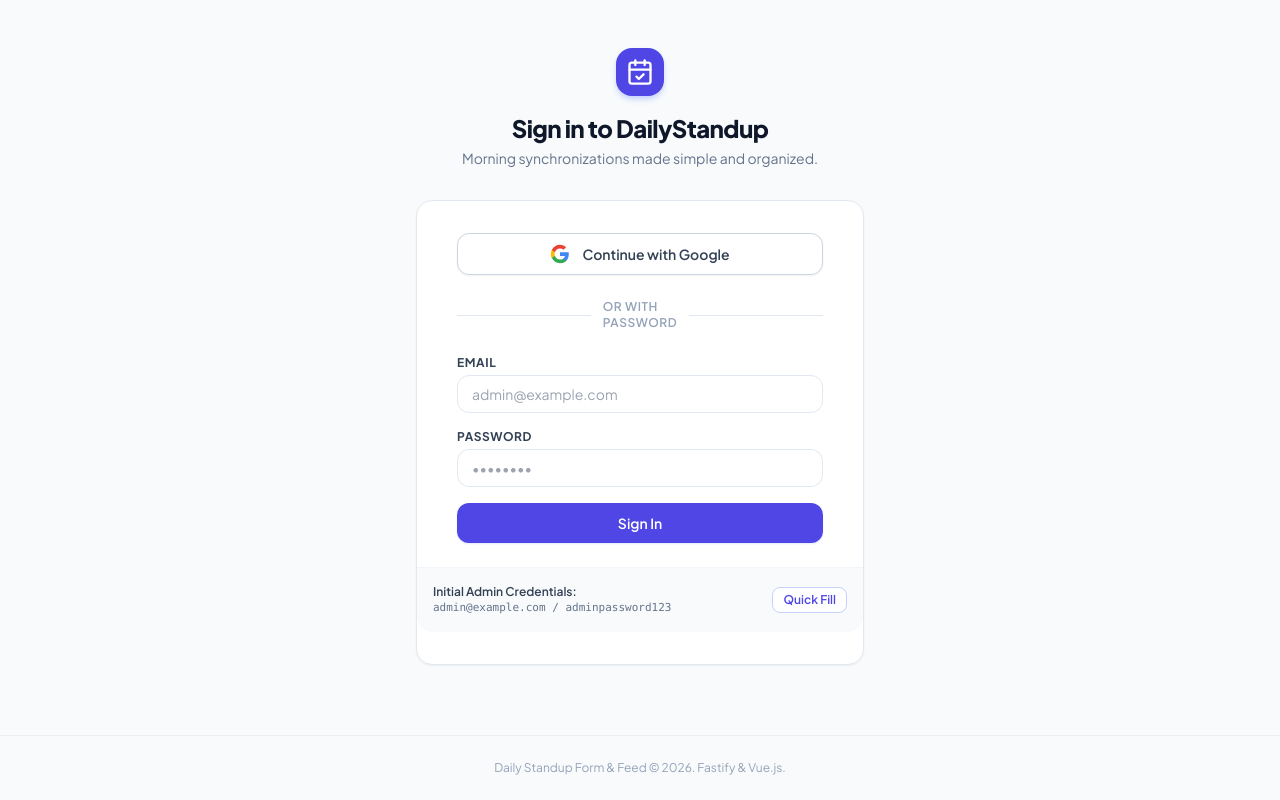
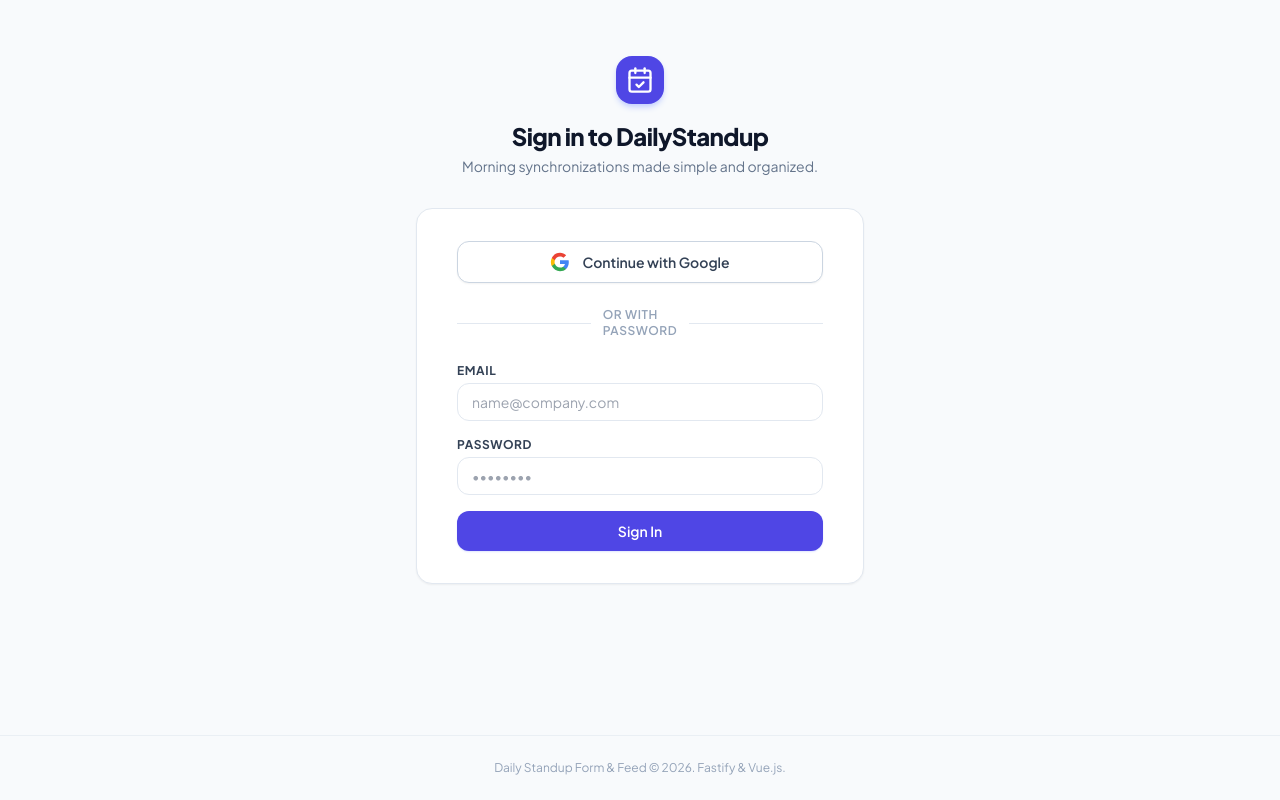
Before and after one commit to uilicious/daily-standups, a Vue app in the folder client/: page /login in a window 1280 px wide. Built offline with nearby package versions, Linux system fonts and the light colour scheme; no server answers.

Commit message:
chore: remove default admin credentials notice and quick fill from login page

```diff
--- a/client/src/views/LoginView.vue
+++ b/client/src/views/LoginView.vue
@@ -57,7 +57,7 @@
               v-model="email"
               required
               autocomplete="email"
-              placeholder="admin@example.com"
+              placeholder="name@company.com"
               class="w-full px-3.5 py-2 border border-slate-200 rounded-xl text-sm focus:outline-none focus:ring-2 focus:ring-indigo-500"
             />
           </div>
@@ -83,23 +83,6 @@
             <span>{{ loading ? 'Signing in...' : 'Sign In' }}</span>
           </button>
         </form>
-
-        <!-- Initial Admin Credentials Notice -->
-        <div class="pt-4 border-t border-slate-100 bg-slate-50 -mx-4 -mb-4 sm:-mx-10 sm:-mb-10 p-4 rounded-b-2xl">
-          <div class="flex items-center justify-between text-xs">
-            <div>
-              <p class="font-semibold text-slate-700">Initial Admin Credentials:</p>
-              <p class="text-slate-500 font-mono text-[11px]">admin@example.com / adminpassword123</p>
-            </div>
-            <button
-              @click="quickFillAdmin"
-              type="button"
-              class="px-2.5 py-1 text-xs font-semibold text-indigo-600 bg-white border border-indigo-200 rounded-lg hover:bg-indigo-50 transition"
-            >
-              Quick Fill
-            </button>
-          </div>
-        </div>
       </div>
     </div>
   </div>
@@ -121,11 +104,6 @@
 const googleLoading = ref(false);
 const errorMessage = ref('');
 const googleConfigMessage = ref('');
-
-function quickFillAdmin() {
-  email.value = 'admin@example.com';
-  password.value = 'adminpassword123';
-}
 
 async function handlePasswordLogin() {
   errorMessage.value = '';
```
